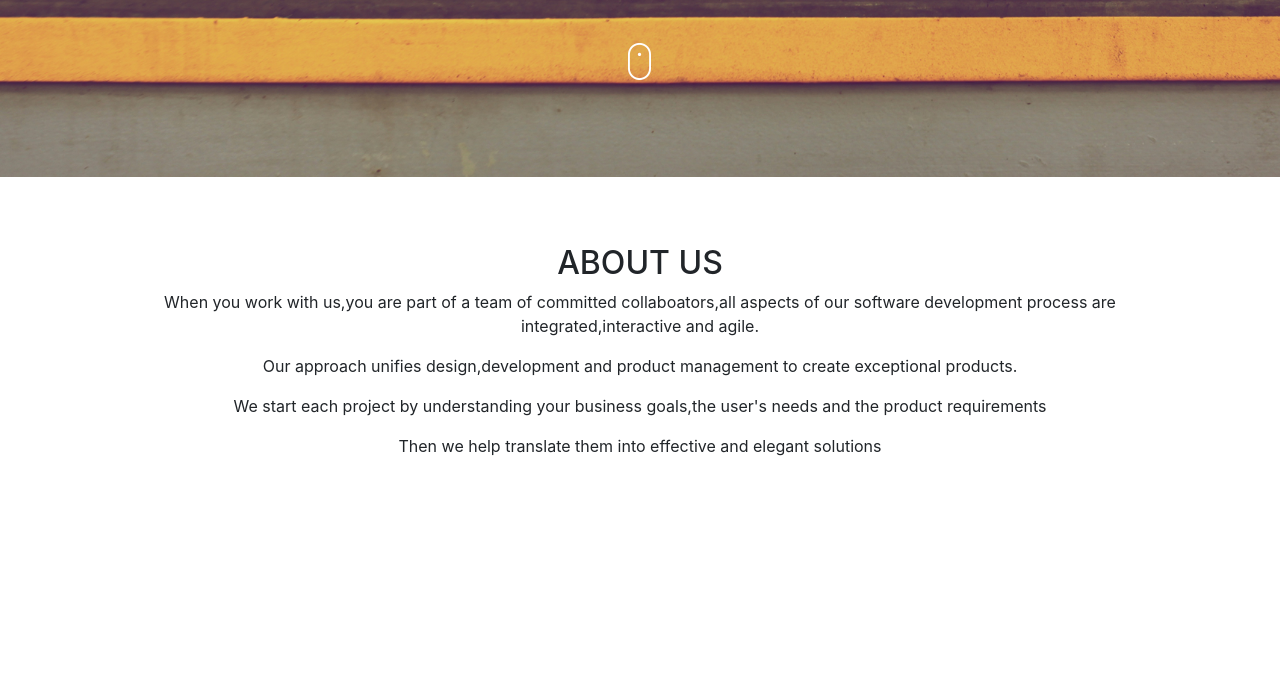
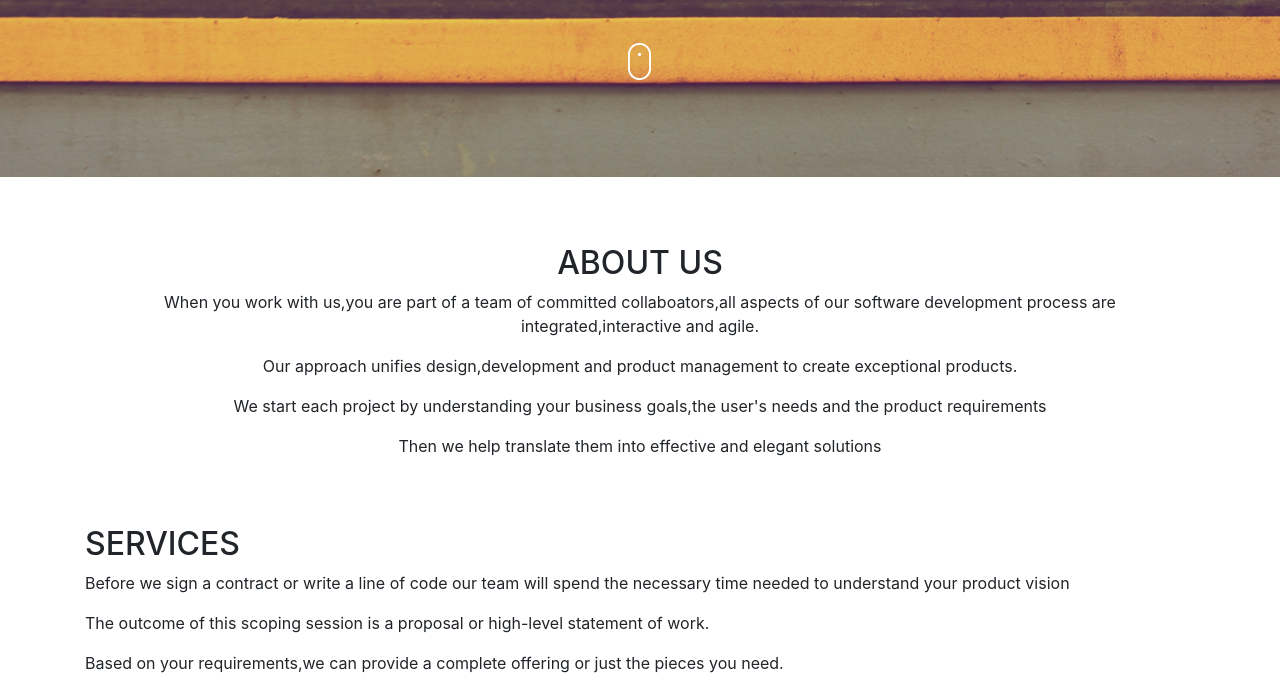
Before and after one commit to esthcarelle/delaniStudio, a plain HTML site: page index.html in a window 1280 px wide. Shown: the part 623-1298 px from the top of the page. Before the commit the page ends 1081 px from the top, so only its background shows below. Drawn offline with Linux system fonts and the light colour scheme.

Commit message:
add welcome page and about us

```diff
--- a/index.html
+++ b/index.html
@@ -33,7 +33,14 @@
         <p>Then we help translate them into effective and elegant solutions</p>
     </div>
 </div>
-    <div class="services"></div>
+    <div class="services">
+        <div class="container">
+        <h2>SERVICES</h2>
+        <p>Before we sign a contract or write a line of code our team will spend the necessary time needed to understand your product vision</p>
+        <p>The outcome of this scoping session is a proposal or high-level statement of work.</p>
+        <p>Based on your requirements,we can provide a complete offering or just the pieces you need. </p>
+    </div>
+</div>
     <div class="whatport">
         <div class="whatwedo"></div>
         <div class="portofolio"></div>
```
